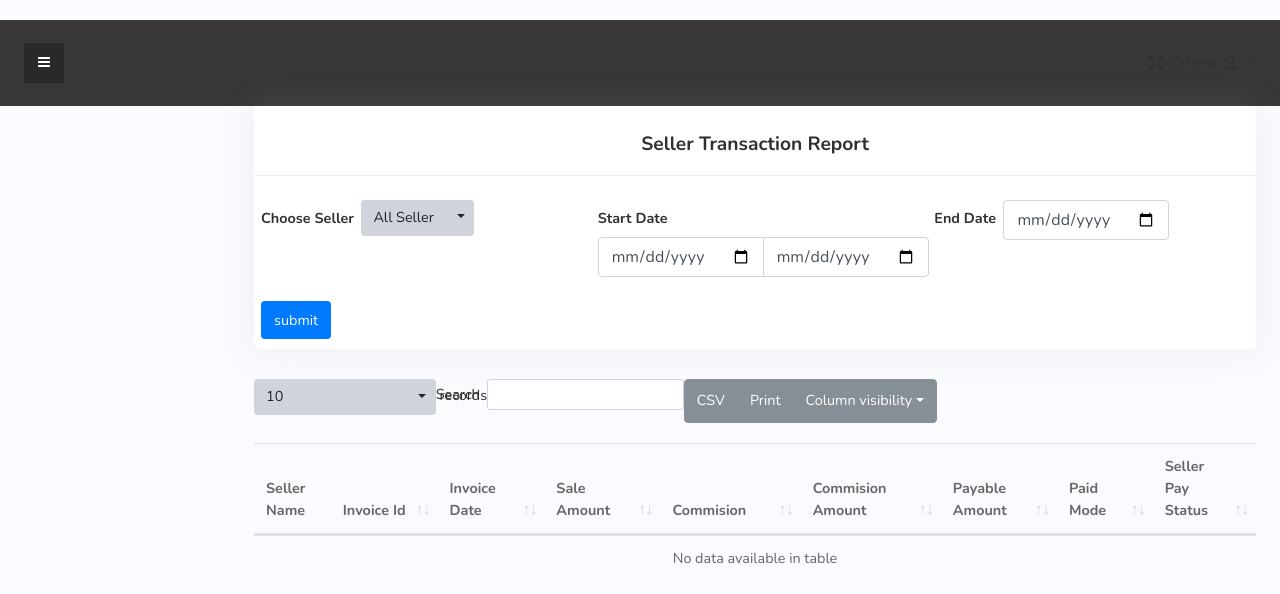
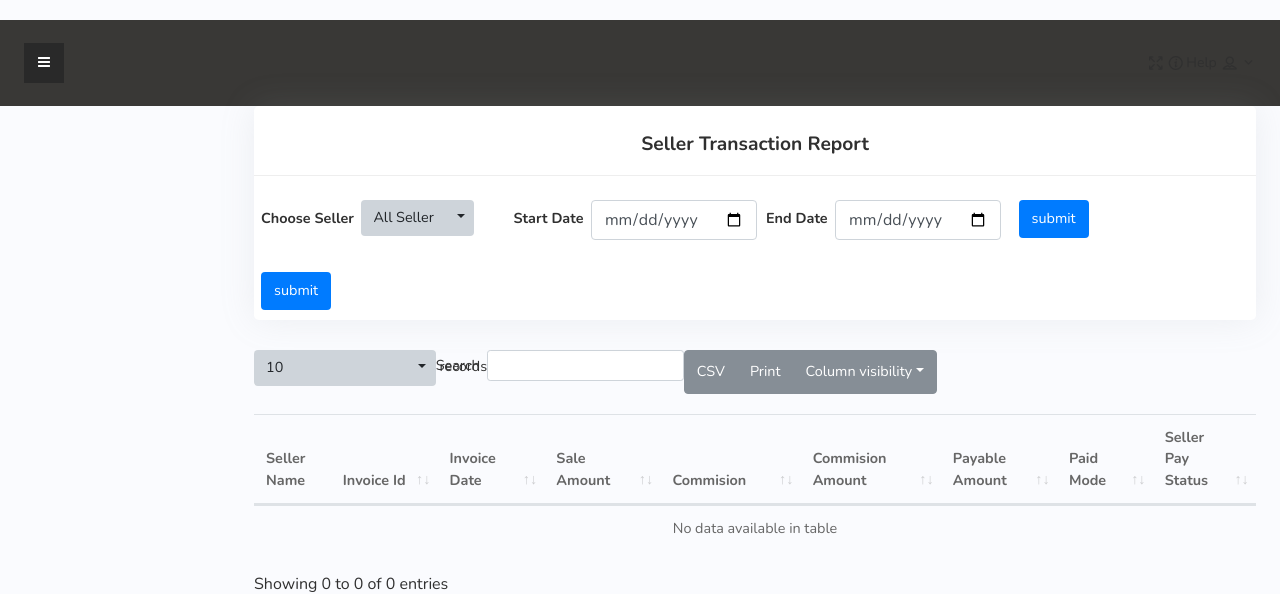
Before and after one commit to Xlinkinfocom/dsacwn_pos, a Laravel app: template resources/views/stransaction/index.blade.php in a window 1280 px wide. Shown: the part 480-1074 px from the top of the page. Run offline with Laravel 8, Linux system fonts and the light colour scheme; the template is opened without the code that fills it, so the values that code supplies are empty; parts of the project's set-up code (start-up, migrations or seed data) failed here and were passed over; some libraries are stand-ins or nearby versions.

Commit message:
new changes

```diff
--- a/resources/views/stransaction/index.blade.php
+++ b/resources/views/stransaction/index.blade.php
@@ -12,7 +12,7 @@
             </div>
             {!! Form::open(['route' => 'stransaction.store', 'method' => 'post']) !!}
             <div class="row md-12" style="margin-left: 7px; !important;">
-                <div class="col-md-4 mt-4">
+                <div class="col-md-3 mt-4">
                     <div class="form-group row">
                         <label class="d-tc mt-2"><strong>{{  trans('Choose Seller') }}</strong> &nbsp;</label>
                         <div class="d-tc">
@@ -26,18 +26,17 @@
                         </div>
                     </div>
                 </div>
-                <div class="col-md-4 mt-4">
+                <div class="col-md-3 mt-4">
                     <div class="row">
                         <label class="d-tc mt-2"><strong>{{  trans('Start Date') }}</strong> &nbsp;</label>
                         <div class="d-tc">
                             <div class="input-group">
-                                <input name="start_date" type="date" class="form-control" value="" required style="float: left;" />
-                                <input name="end_date" type="date" class="form-control" value="" required />
+                                <input name="start_date" type="date" class="form-control" value="" required />
                             </div>
                         </div>
                     </div>
                 </div>
-                <div class="col-md-4 mt-4">
+                <div class="col-md-3 mt-4">
                     <div class="row">
                         <label class="d-tc mt-2"><strong>{{  trans('End Date') }}</strong> &nbsp;</label>
                         <div class="d-tc">
@@ -47,8 +46,12 @@
                         </div>
                     </div>
                 </div>
-
-                <div class="col-md-4 mt-4">
+                <div class="col-md-3 mt-4">
+                    <div class="form-group row">
+                        <button class="btn btn-primary" type="submit">{{  trans('submit') }}</button>
+                    </div>
+                </div>
+                <div class="col-md-3 mt-4">
                     <div class="form-group row">
                         <button class="btn btn-primary" type="submit">{{  trans('submit') }}</button>
                     </div>
```
